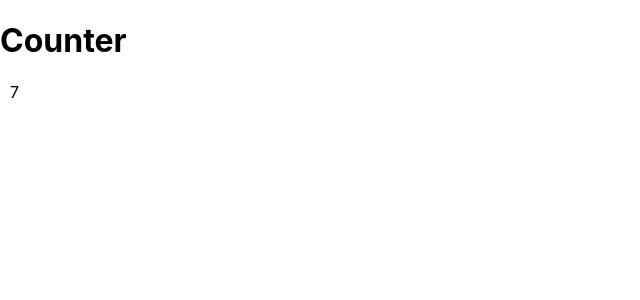
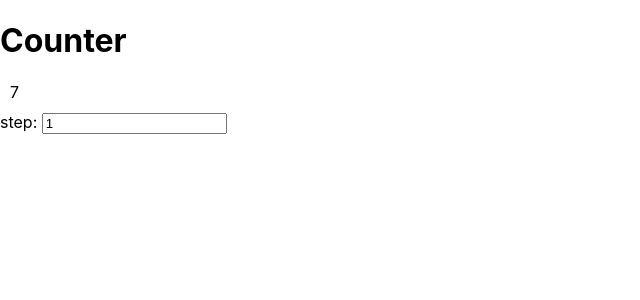
Before and after one commit to hundredin/hook-practice, a React (Create React App) app: page / in a window 1280 px wide. Shown: the top 300 px of the page, without its empty margins (0-640 px from the left). Built offline with nearby package versions, Linux system fonts and the light colour scheme.

Commit message:
6. deps 제거하기 - step 추가로 인해 interval 초기화되지 않길 원한다면?

```diff
--- a/src/AutoCounter.jsx
+++ b/src/AutoCounter.jsx
@@ -1,24 +1,29 @@
 import React, { useState, useEffect } from "react";
 
-const Counter = () => {
+const AutoCounter = () => {
   const [count, setCount] = useState(0);
+  const [step, setStep] = useState(1);
 
   useEffect(() => {
     const id = setInterval(() => {
-      setCount(count + 1);
+      setCount((count) => count + step);
     }, 1000);
+
+    // step 이 바뀐다고 인터벌이 초기화되지 않는 것을 원한다면?
     return () => {
       console.log("clear interval");
       clearInterval(id);
     };
-  }, [count]);
+  }, [step]);
 
   return (
     <div>
       <h1>Counter</h1>
-      <span className="count">{count}</span>
+      <div className="count">{count}</div>
+      step:{" "}
+      <input value={step} onChange={(e) => setStep(Number(e.target.value))} />
     </div>
   );
 };
 
-export default Counter;
+export default AutoCounter;
```
Also changed, not shown: 1 other file (tests, documents, lock files or other folders).
